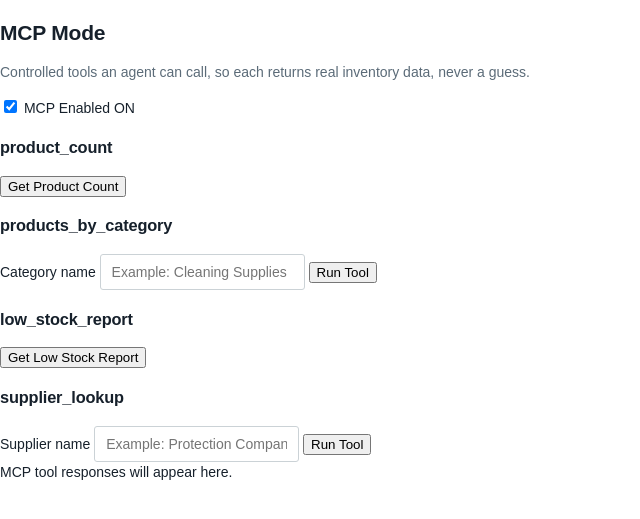
After one commit to SemenKis/Advanced_Software, a Flask app: template student-3-lois/frontend-service/templates/tabs/mcp.html in a window 1280 px wide. The commit adds this page. Shown: the top 519 px of the page, without its empty margins (0-640 px from the left). Run offline with Flask 3, Linux system fonts and the light colour scheme; the template is opened without the code that fills it, so the values that code supplies are empty.

Commit message:
local inventory mcp
general template, still integration errors

```diff
--- /dev/null
+++ b/ai-services/mcp-server/student-3-mcp/requirements.txt
@@ -0,0 +1,2 @@
+mcp
+requests
--- /dev/null
+++ b/student-3-lois/frontend-service/templates/tabs/mcp.html
@@ -0,0 +1,127 @@
+<!DOCTYPE html>
+<html>
+<head>
+<meta charset="utf-8">
+<title>MCP</title>
+<link rel="stylesheet" href="/css/styles.css">
+<style>
+  body { margin: 0; min-height: auto; background: transparent; }
+  .app-shell { max-width: none; padding: 0; }
+</style>
+</head>
+<body>
+<main class="app-shell">
+  <section class="card">
+    <h2>MCP Mode</h2>
+    <p style="color: var(--muted); margin-top: -0.3rem;">Controlled tools an agent can call, so each returns real inventory data, never a guess.</p>
+
+    <div class="feature-toggle-row">
+      <label class="toggle-switch" for="mcp-mode-toggle">
+        <input id="mcp-mode-toggle" type="checkbox" checked>
+        <span class="toggle-label">MCP Enabled</span>
+      </label>
+      <span id="mcp-mode-state" class="feature-state feature-on">ON</span>
+    </div>
+
+    <h3>product_count</h3>
+    <div class="feature-actions">
+      <button type="button" class="mcp-action" id="mcp-product-count-btn">Get Product Count</button>
+    </div>
+
+    <h3>products_by_category</h3>
+    <form id="mcp-category-form" class="feature-form">
+      <label for="mcp_category_name">Category name</label>
+      <input id="mcp_category_name" name="category_name" type="text" placeholder="Example: Cleaning Supplies">
+      <button type="submit" class="mcp-action">Run Tool</button>
+    </form>
+
+    <h3>low_stock_report</h3>
+    <div class="feature-actions">
+      <button type="button" class="mcp-action" id="mcp-low-stock-btn">Get Low Stock Report</button>
+    </div>
+
+    <h3>supplier_lookup</h3>
+    <form id="mcp-supplier-form" class="feature-form">
+      <label for="mcp_supplier_name">Supplier name</label>
+      <input id="mcp_supplier_name" name="supplier_name" type="text" placeholder="Example: Protection Company">
+      <button type="submit" class="mcp-action">Run Tool</button>
+    </form>
+
+    <div id="mcp-result" class="panel panel-mcp">MCP tool responses will appear here.</div>
+  </section>
+</main>
+
+<script>
+const BACKEND = "http://localhost:5013";
+const mcpModeToggle = document.getElementById("mcp-mode-toggle");
+const mcpModeState = document.getElementById("mcp-mode-state");
+const mcpResultPanel = document.getElementById("mcp-result");
+const MCP_STORAGE_KEY = "mcp_mode_enabled";
+
+function isMcpEnabled() { return mcpModeToggle.checked; }
+
+function renderMcpState() {
+  mcpModeState.textContent = isMcpEnabled() ? "ON" : "OFF";
+  mcpModeState.classList.toggle("feature-on", isMcpEnabled());
+  mcpModeState.classList.toggle("feature-off", !isMcpEnabled());
+}
+
+function renderMcpDisabledMessage() {
+  mcpResultPanel.innerHTML = "<p>MCP Mode is OFF. Enable MCP Mode to run MCP tools.</p>";
+}
+
+function saveMcpMode() { localStorage.setItem(MCP_STORAGE_KEY, String(isMcpEnabled())); }
+
+function loadMcpMode() {
+  const persisted = localStorage.getItem(MCP_STORAGE_KEY);
+  mcpModeToggle.checked = persisted === null ? true : persisted === "true";
+  renderMcpState();
+}
+
+mcpModeToggle.addEventListener("change", () => {
+  saveMcpMode();
+  renderMcpState();
+  if (!isMcpEnabled()) renderMcpDisabledMessage();
+});
+
+async function callMcpTool(path, formData) {
+  if (!isMcpEnabled()) {
+    renderMcpDisabledMessage();
+    return;
+  }
+  mcpResultPanel.innerHTML = "<p>Running tool...</p>";
+  try {
+    const response = await fetch(`${BACKEND}${path}`, {
+      method: "POST",
+      headers: { "Content-Type": "application/x-www-form-urlencoded", "X-MCP-Mode": "on" },
+      body: formData || new URLSearchParams(),
+    });
+    mcpResultPanel.innerHTML = await response.text();
+  } catch (error) {
+    mcpResultPanel.innerHTML = `<p>Request failed.</p><pre>${error}</pre>`;
+  }
+}
+
+document.getElementById("mcp-product-count-btn").addEventListener("click", () => {
+  callMcpTool("/mcp/product-count");
+});
+
+document.getElementById("mcp-category-form").addEventListener("submit", (event) => {
+  event.preventDefault();
+  callMcpTool("/mcp/products-by-category", new URLSearchParams(new FormData(event.target)));
+});
+
+document.getElementById("mcp-low-stock-btn").addEventListener("click", () => {
+  callMcpTool("/mcp/low-stock-report");
+});
+
+document.getElementById("mcp-supplier-form").addEventListener("submit", (event) => {
+  event.preventDefault();
+  callMcpTool("/mcp/supplier-lookup", new URLSearchParams(new FormData(event.target)));
+});
+
+loadMcpMode();
+if (!isMcpEnabled()) renderMcpDisabledMessage();
+</script>
+</body>
+</html>
--- a/student-3-lois/inventory-service/app.py
+++ b/student-3-lois/inventory-service/app.py
@@ -9,18 +9,22 @@ if str(BASE_DIR) not in sys.path:
     sys.path.insert(0, str(BASE_DIR))
 
 from routes.ai_mode import ai_mode_bp
-from routes.normal_ui import normal_ui
+from routes.inventory import inventory_bp
+from routes.mcp_mode import mcp_bp
+#from routes.rag_mode import rag_bp
 
 
 def create_app():
     app = Flask(__name__)
     CORS(app)
-    app.register_blueprint(normal_ui)
+    app.register_blueprint(inventory_bp)
     app.register_blueprint(ai_mode_bp)
+    app.register_blueprint(mcp_bp)
+#    app.register_blueprint(rag_bp)
     return app
 
 
 app = create_app()
 
 if __name__ == "__main__":
-    app.run(host="0.0.0.0", port=5001, debug=True)
+    app.run(host="0.0.0.0", port=5013, debug=True)
```
Also changed, not shown: ai-services/mcp-server/student-3-mcp/server.py (added, +47 -0 lines), ai-services/mcp-server/student-3-mcp/tools.py (added, +51 -0 lines), student-3-lois/frontend-service/templates/index.html (+8 -2 lines), student-3-lois/inventory-service/routes/mcp_mode.py (added, +83 -0 lines).
